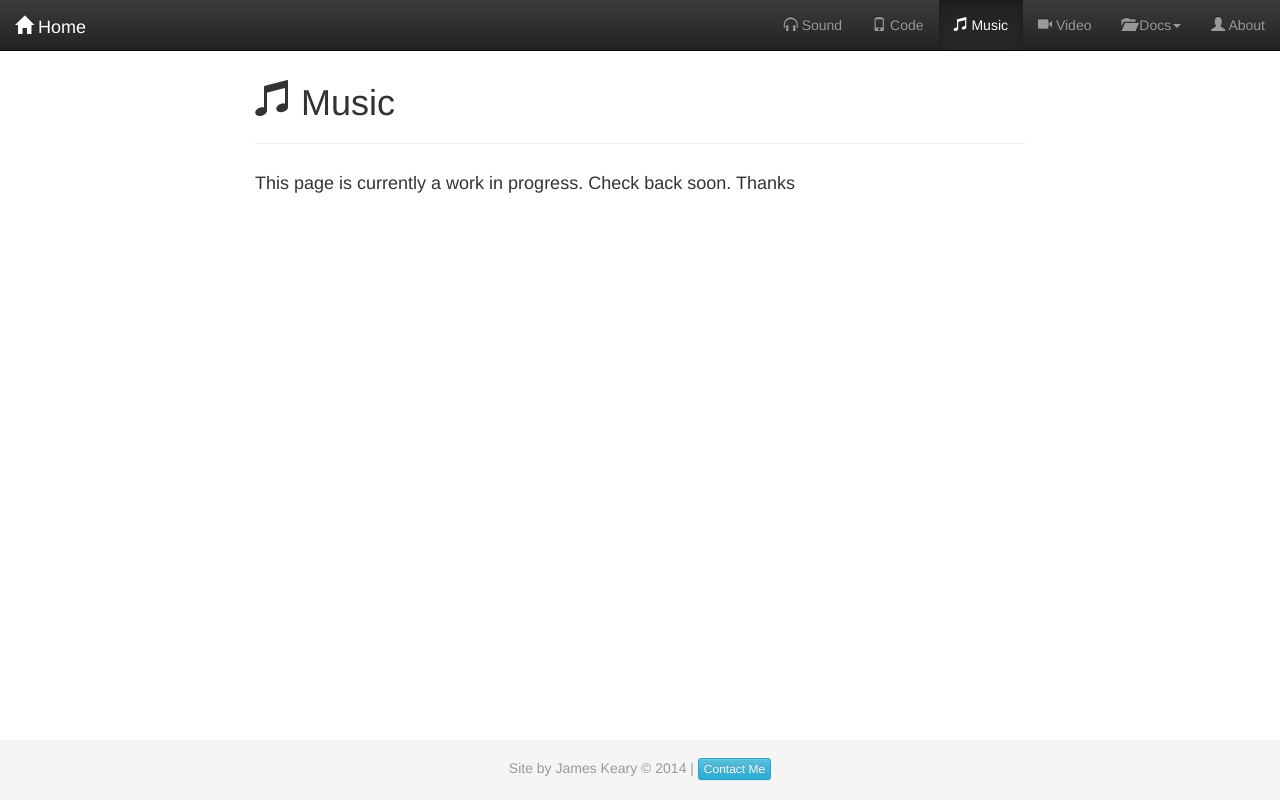
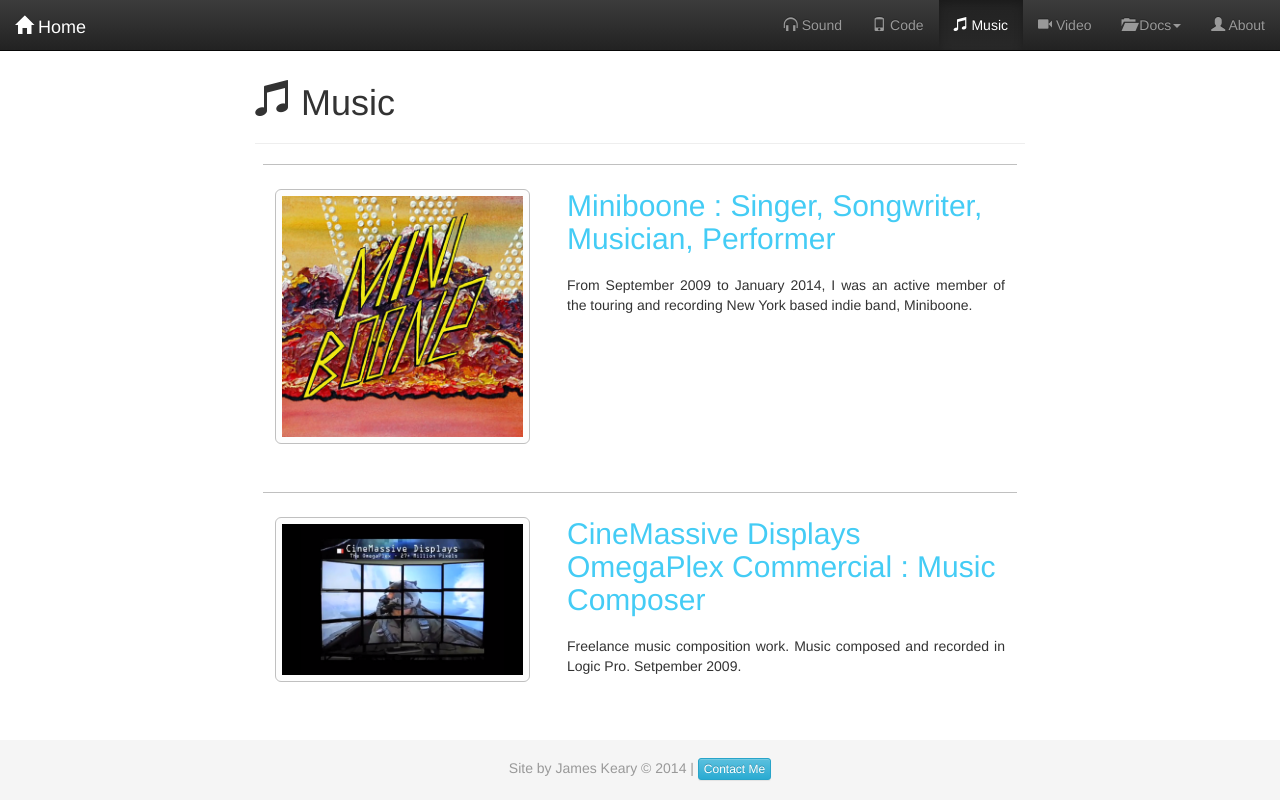
Before and after one commit to jkeary/portfolio_site_directory, a PHP site: page /musician.php in a window 1280 px wide. Run offline with PHP 8.4, Linux system fonts and the light colour scheme.

Commit message:
changes to musician and programmer pages

```diff
--- a/musician.php
+++ b/musician.php
@@ -54,11 +54,30 @@
 
         <br/>
 
-        <div class="row">
-          <div class="col-lg-12">
-            <h4>This page is currently a work in progress.  Check back soon.  Thanks</h4>
+        <a href="http://miniboone.com/" target="_blank">
+          <div class="projentry">
+            <div id="imgwrapper">
+              <img src="imgs/miniboone.png" class="img-responsive img-rounded" alt="Responsive image">
+            </div>
+            <div id="contentwrapper">
+              <h2>Miniboone : Singer, Songwriter, Musician, Performer</h2>
+              <p><a></a>From September 2009 to January 2014, I was an active member of the touring and recording New York based indie band, Miniboone.</p>
+            </div>
           </div>
-        </div>
+        </a>
+
+        <a href="http://vimeo.com/48551367" target="_blank">
+          <div class="projentry">
+            <div id="imgwrapper">
+              <img src="imgs/CinemasiveDisplays.png" class="img-responsive img-rounded" alt="Responsive image">
+            </div>
+            <div id="contentwrapper">
+              <h2>CineMassive Displays OmegaPlex Commercial : Music Composer</h2>
+              <p><a></a>Freelance music composition work.  Music composed and recorded in Logic Pro.  Setpember 2009.</p>
+            </div>
+          </div>
+        </a>
+
       </div> <!--container-->
     </div> <!--wrap-->
 
```
Also changed, not shown: programmer.php (+2 -14 lines), imgs/CinemasiveDisplays.png (added), imgs/miniboone.png (added).
